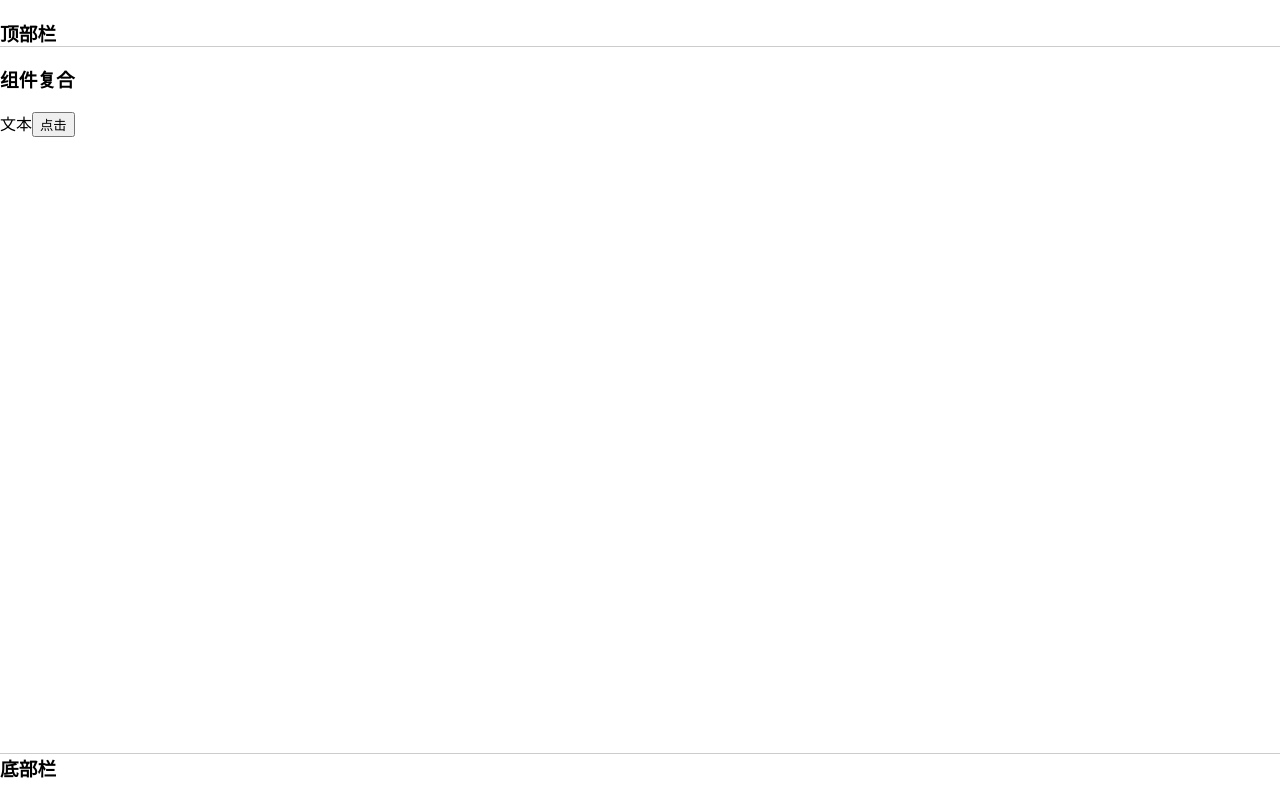
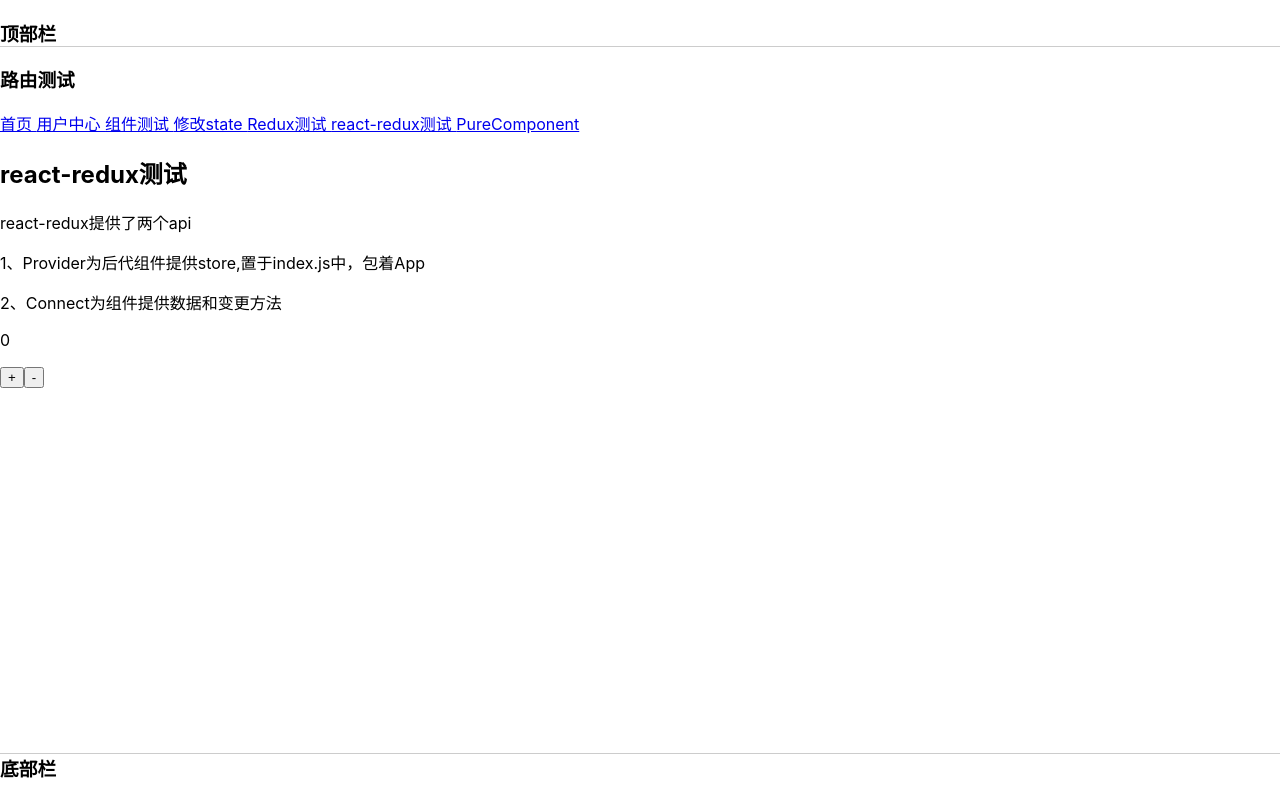
Before and after one commit to zhangstar1331/react-test, a React (Create React App) app: page /reactRedux in a window 1280 px wide. Built offline with nearby package versions, Linux system fonts and the light colour scheme.

Commit message:
feat: redux、router、PureComponent

```diff
--- a/package.json
+++ b/package.json
@@ -8,7 +8,10 @@
     "@testing-library/user-event": "^12.1.10",
     "react": "^17.0.1",
     "react-dom": "^17.0.1",
+    "react-redux": "^7.2.2",
+    "react-router-dom": "^5.2.0",
     "react-scripts": "4.0.1",
+    "redux": "^4.0.5",
     "web-vitals": "^0.2.4"
   },
   "scripts": {
--- a/src/index.js
+++ b/src/index.js
@@ -3,10 +3,14 @@ import ReactDOM from 'react-dom';
 import './index.css';
 import App from './App';
 import reportWebVitals from './reportWebVitals';
+import store from './store/'
+import {Provider} from 'react-redux'
 
 ReactDOM.render(
   <React.StrictMode>
-    <App />
+    <Provider store={store}>
+      <App />
+    </Provider>
   </React.StrictMode>,
   document.getElementById('root')
 );
--- a/src/pages/ComponentTest/ClassComponent.js
+++ b/src/pages/ComponentTest/ClassComponent.js
@@ -1,4 +1,5 @@
 import React, { Component } from 'react'
+import FunctionComponent from './FunctionComponent'
 //类组件测试
 export default class ClassComponent extends Component {
     constructor(props){
@@ -28,6 +29,7 @@ export default class ClassComponent extends Component {
             <div>
                 <h2>类组件</h2>
                 {this.state.date.toLocaleTimeString()}
+                <FunctionComponent/>
             </div>
         )
     }
--- a/src/pages/CompositionPage.js
+++ b/src/pages/CompositionPage.js
@@ -1,5 +1,6 @@
 import React, { Component } from 'react'
 import Layout from './Layout'
+import RouterPage from './RouterPage';
 export default class CompositionPage extends Component {
     render() {
         return (
@@ -14,7 +15,7 @@ export default class CompositionPage extends Component {
                 {{
                     content:(
                         <div>
-                            <h3>组件复合</h3>
+                            <RouterPage/>
                         </div>
                     ),
                     txt:'文本',
--- a/src/pages/Layout.js
+++ b/src/pages/Layout.js
@@ -13,8 +13,8 @@ export default class Layout extends Component {
             <div>
                 {showTopBar&&<TopBar/>}
                 {children.content}
-                {children.txt}
-                <button onClick={children.btnClick}>点击</button>
+                {/* {children.txt}
+                <button onClick={children.btnClick}>点击</button> */}
                 {showBottomBar&&<BottomBar/>}
             </div>
         )
--- /dev/null
+++ b/src/pages/PureComponentPage.js
@@ -0,0 +1,40 @@
+import React, { Component, PureComponent } from 'react'
+
+export default class PureComponentPage extends PureComponent {
+    constructor(props) {
+        super(props)
+        this.state = {
+            count: 1,
+            // obj:{
+            //     num:2
+            // }
+        }
+    }
+    setCount = ()=>{
+        this.setState({
+            count:1000,
+            // obj:{
+            //     num:200
+            // }
+        })
+    }
+    // 和PureComponent不能共用
+    // shouldComponentUpdate(preState,nextState){
+    //     const {count} = this.state
+    //     //返回false会阻断下面render的执行
+    //     return count!=nextState.count
+    // }
+    render() {
+        //非纯组件中，点击事件这儿会一直执行
+        console.log(11111111111)
+        const { count } = this.state
+        return (
+            <div>
+                <h2>纯组件</h2>
+                <p>纯组件必须是class的形式，在一定情况下可以提高性能</p>
+                <p>PureComponent和Component的区别是前者内部没有实现shouldComponentUpdate()，而PureComponent中以浅层对比prop和state的方式来实现了该函数。如果state中包含复杂的数据结构，则纯组件将失效</p>
+                <button onClick={this.setCount}>{count}</button>
+            </div>
+        )
+    }
+}
--- /dev/null
+++ b/src/pages/ReactReduxPage.js
@@ -0,0 +1,32 @@
+import React, { Component } from 'react'
+import {connect} from 'react-redux'
+class ReactReduxPage extends Component {
+    render() {
+        const {num,add,minus} = this.props
+        return (
+            <div>
+                <h2>react-redux测试</h2>
+                <p>react-redux提供了两个api</p>
+                <p>1、Provider为后代组件提供store,置于index.js中，包着App</p>
+                <p>2、Connect为组件提供数据和变更方法</p>
+                <p>{num}</p>
+                {/* <button onClick={()=>dispatch({type:"ADD"})}>+</button> */}
+                <button onClick={add}>+</button>
+                <button onClick={minus}>-</button>
+            </div>
+        )
+    }
+}
+const mapStateToProps = state => {
+    return {
+        num: state
+    }
+}
+const mapDispatchToProps = {
+    add: () => ({type: "ADD"}),
+    minus: () => ({type: "MINUS"})
+}
+export default connect(
+    mapStateToProps,//状态映射
+    mapDispatchToProps//派发事件映射
+)(ReactReduxPage)
--- /dev/null
+++ b/src/pages/ReduxPage.js
@@ -0,0 +1,30 @@
+import React, { Component } from 'react'
+import store from '../store/'
+export default class ReduxPage extends Component {
+    componentDidMount(){
+        //变更订阅
+        store.subscribe(()=>{
+            //通知更新
+            this.forceUpdate()
+            //this.setState({})
+        })
+    }
+    add = () => {
+        //提交更新
+        store.dispatch({type:'ADD'})
+    }
+    minus = () => {
+        store.dispatch({type:'MINUS'})
+    }
+    render() {
+        return (
+            <div>
+                <h2>ReduxPage</h2>
+                {/* 获取状态值 */}
+                <p>{store.getState()}</p>
+                <button onClick={this.add}>+</button>
+                <button onClick={this.minus}>-</button>
+            </div>
+        )
+    }
+}
--- /dev/null
+++ b/src/pages/RouterPage.js
@@ -0,0 +1,78 @@
+import React, { Component } from 'react'
+import { BrowserRouter as Router, Route, Link, Switch } from 'react-router-dom'
+import ClassComponent from './ComponentTest/ClassComponent'
+import SetStatePage from './SetStatePage'
+import ReduxPage from './ReduxPage'
+import ReactReduxPage from './ReactReduxPage'
+import PureComponentPage from './PureComponentPage'
+export default class RouterPage extends Component {
+    render() {
+        return (
+            <div>
+                <h3>路由测试</h3>
+                <Router>
+                    <Link to="/"> 首页 </Link>
+                    <Link to="/user"> 用户中心 </Link>
+                    <Link to="/component"> 组件测试 </Link>
+                    <Link to="/setState"> 修改state </Link>
+                    <Link to="/redux"> Redux测试 </Link>
+                    <Link to="/reactRedux"> react-redux测试 </Link>
+                    <Link to="/pureComponent"> PureComponent </Link>
+                    {/*
+                        Switch表示仅匹配一个
+                        设定一个没有path的路由在路由表最后面，表示一定匹配
+                    */}
+                    <Switch>
+                        {/* 根路由添加exact，实现精确匹配 */}
+                        {/*
+                            component、children、render都可用来路由匹配
+                            优先级：children>component>render
+                            其中children不受location的影响，始终存在，另外两个受影响
+                        */}
+                        <Route
+                            path="/"
+                            exact
+                            component={HomePage}
+                            // children={()=><div>children</div>}
+                            // render={()=><div>render</div>}
+                        />
+                        <Route path="/user" component={UserPage} />
+                        <Route path="/component" component={ClassComponent} />
+                        <Route path="/setState" component={SetStatePage} />
+                        <Route path="/redux" component={ReduxPage} />
+                        <Route path="/reactRedux" component={ReactReduxPage} />
+                        <Route path="/pureComponent" component={PureComponentPage} />
+                        <Route component={EmptyPage} />
+                    </Switch>
+                </Router>
+            </div>
+        )
+    }
+}
+class HomePage extends Component {
+    render() {
+        return (
+            <div>
+                HomePage
+            </div>
+        )
+    }
+}
+class UserPage extends Component {
+    render() {
+        return (
+            <div>
+                UserPage
+            </div>
+        )
+    }
+}
+class EmptyPage extends Component {
+    render() {
+        return (
+            <div>
+                404
+            </div>
+        )
+    }
+}
--- /dev/null
+++ b/src/store/index.js
@@ -0,0 +1,15 @@
+import {createStore} from 'redux'
+//reducer初始化、修改状态函数
+const counterReducer = (state = 0, action) => {
+    switch (action.type) {
+        case 'ADD':
+            return state + 1
+        case 'MINUS':
+            return state - 1
+        default:
+            return state
+    }
+}
+//创建store
+const store = createStore(counterReducer)
+export default store
```
Also changed, not shown: src/App.js (+1 -6 lines), 2 other files (tests, documents, lock files or other folders).
